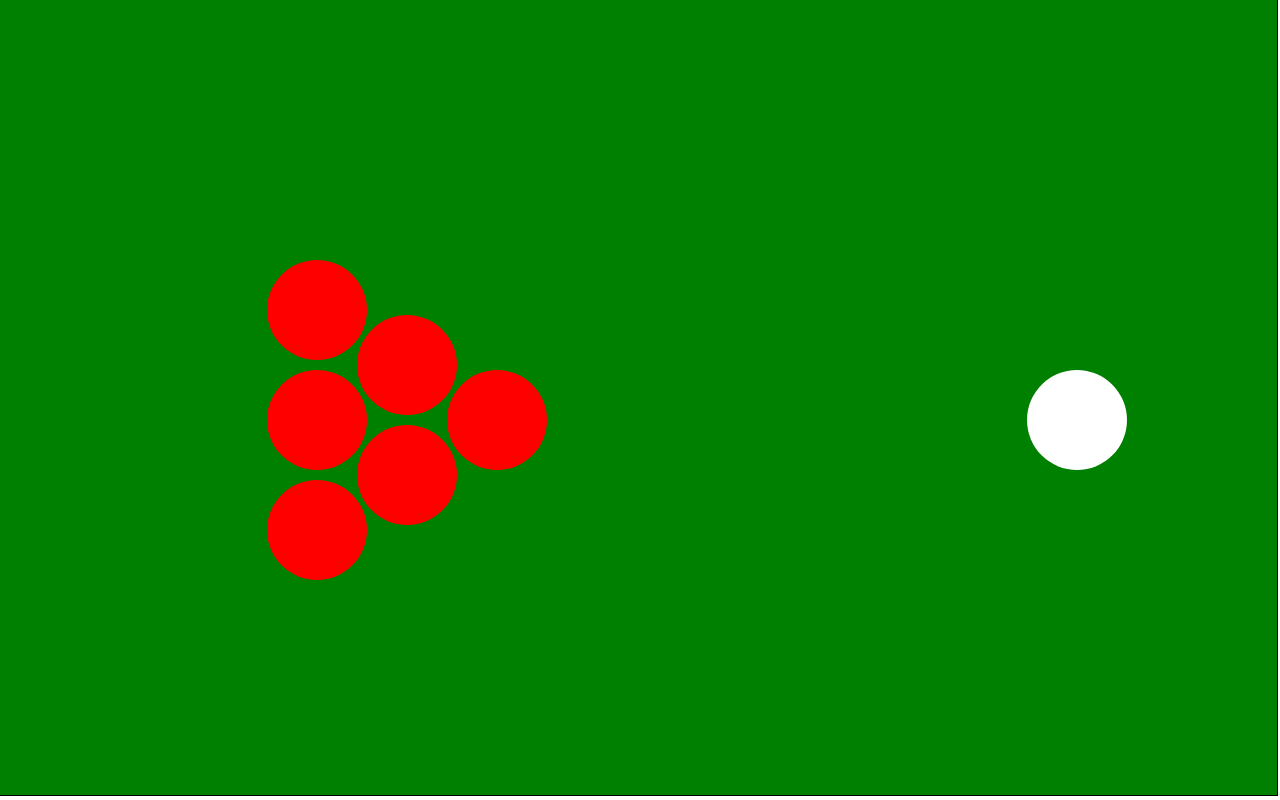
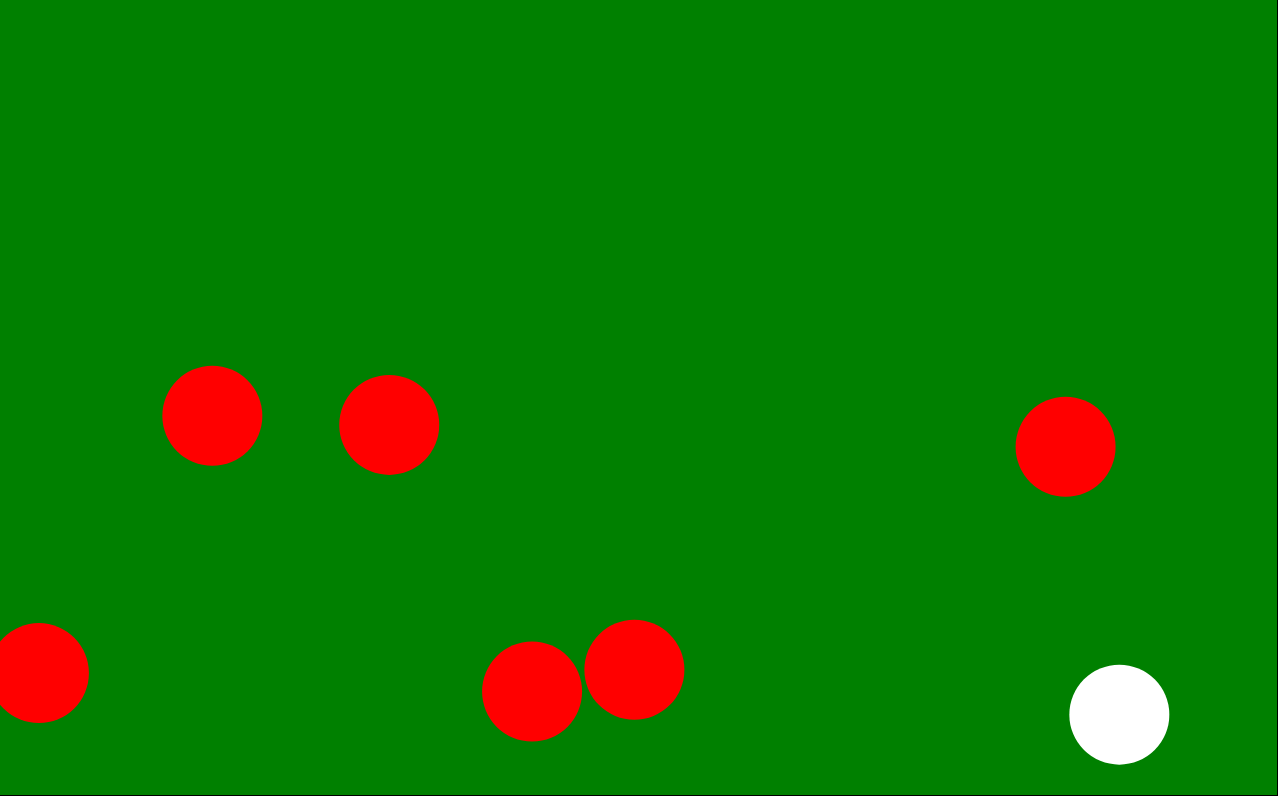
Before and after one commit to mrbenbot/curling, a plain HTML site: page index.html in a window 1280 px wide. Drawn offline with Linux system fonts and the light colour scheme.

Commit message:
added gravity and put some functions on the class

```diff
--- a/canvas.js
+++ b/canvas.js
@@ -10,6 +10,8 @@ var c = canvas.getContext("2d");
 //player objects
 
 const balls = [];
+const friction = 0.9;
+const gravity = 1;
 
 // for (let i = 0; i < 6; i++) {
 //   balls.push(
@@ -58,13 +60,42 @@ function Circle(x, y, radius, colour) {
 	this.dy = 0;
 	this.x = x;
 	this.y = y;
-  this.friction = 0.975;
+	this.tableFriction = () => {
+		if (this.dx > 0.1 || this.dx < -0.1) {
+			this.dx *= friction;
+		} else {
+			this.dx = 0;
+		}
+		if (this.dy > 0.1 || this.dy < -0.1) {
+			this.dy *= friction;
+		} else {
+			this.dy = 0;
+		}
+	};
 	this.radius = radius;
 	this.colour = colour;
 	this.angle = () => Math.atan2(this.dy, this.dx);
 	this.speed = () => Math.sqrt(this.dx * this.dx + this.dy * this.dy);
 	this.mass = () => Math.pow(this.radius, 3);
+	this.bounce = () => {
+		if (this.x + this.radius > innerWidth || this.x - this.radius < 0) {
+			this.dx = -this.dx;
+		}
+		if (this.y + this.radius > innerHeight || this.y - this.radius < 0) {
+			this.dy = -this.dy;
+		}
+	};
 	this.update = function() {
+		if (this.y + this.radius > canvas.height) {
+			this.dy += 0;
+			this.y = canvas.height - this.radius;
+		} else {
+			this.dy += 1;
+		}
+		this.y += this.dy;
+		this.x += this.dx;
+		// this.tableFriction();
+		this.bounce();
 		this.draw();
 	};
 	this.draw = function() {
@@ -76,32 +107,32 @@ function Circle(x, y, radius, colour) {
 	};
 }
 
-const bounce = ball => {
-  if (ball.x + ball.radius > innerWidth || ball.x - ball.radius < 0) {
-    ball.dx = -ball.dx;
-  }
-  if (ball.y + ball.radius > innerHeight || ball.y - ball.radius < 0) {
-    ball.dy = -ball.dy;
-  }
-};
+// const bounce = ball => {
+// 	if (ball.x + ball.radius > innerWidth || ball.x - ball.radius < 0) {
+// 		ball.dx = -ball.dx;
+// 	}
+// 	if (ball.y + ball.radius > innerHeight || ball.y - ball.radius < 0) {
+// 		ball.dy = -ball.dy;
+// 	}
+// };
 
-const friction = ball => {
-  if (ball.dx > 0.1 || ball.dx < -0.1) {
-    ball.dx *= ball.friction;
-  } else {
-    ball.dx = 0;
-  }
-  if (ball.dy > 0.1 || ball.dy < -0.1) {
-    ball.dy *= ball.friction;
-  } else {
-    ball.dy = 0;
-  }
-};
+// const friction = ball => {
+// 	if (ball.dx > 0.1 || ball.dx < -0.1) {
+// 		ball.dx *= ball.friction;
+// 	} else {
+// 		ball.dx = 0;
+// 	}
+// 	if (ball.dy > 0.1 || ball.dy < -0.1) {
+// 		ball.dy *= ball.friction;
+// 	} else {
+// 		ball.dy = 0;
+// 	}
+// };
 
-const move = ball => {
-  ball.x += ball.dx;
-  ball.y += ball.dy;
-};
+// const move = ball => {
+// 	ball.x += ball.dx;
+// 	ball.y += ball.dy;
+// };
 
 const circleOnCircle2d = (a, b) => {
 	let phi = Math.atan2(a.y - b.y, a.x - b.x);
@@ -155,10 +186,8 @@ function animate() {
 			getCollision(ball, balls[i]) && circleOnCircle2d(ball, balls[i]);
 		}
 
-    friction(ball);
-    bounce(ball);
-    move(ball);
-    ball.draw();
+		// friction(ball);
+		ball.update();
 	});
 	requestAnimationFrame(animate);
 }
```
Also changed, not shown: index.html (indentation only). Lines whose indentation alone changed are shown as unchanged.
